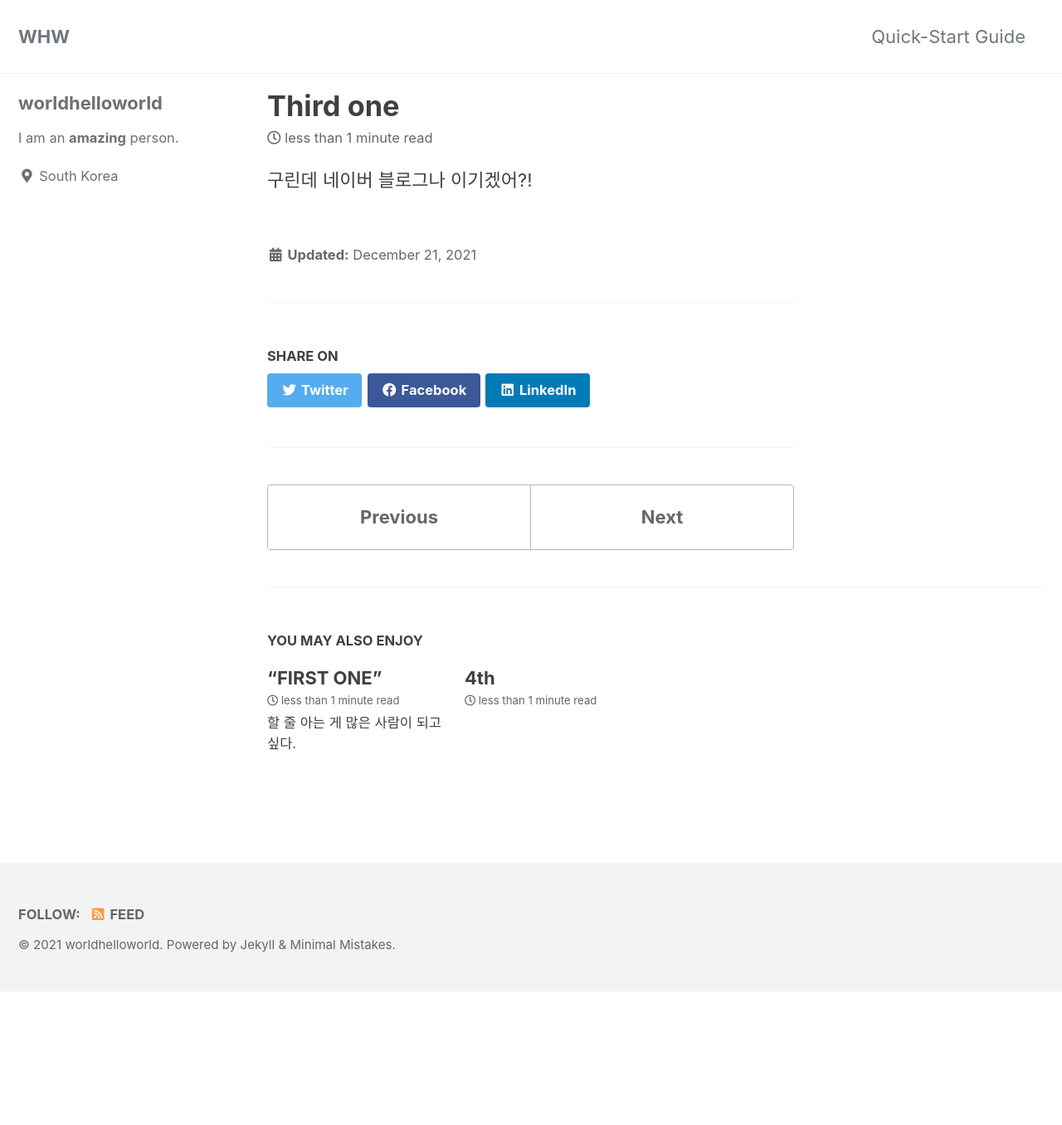
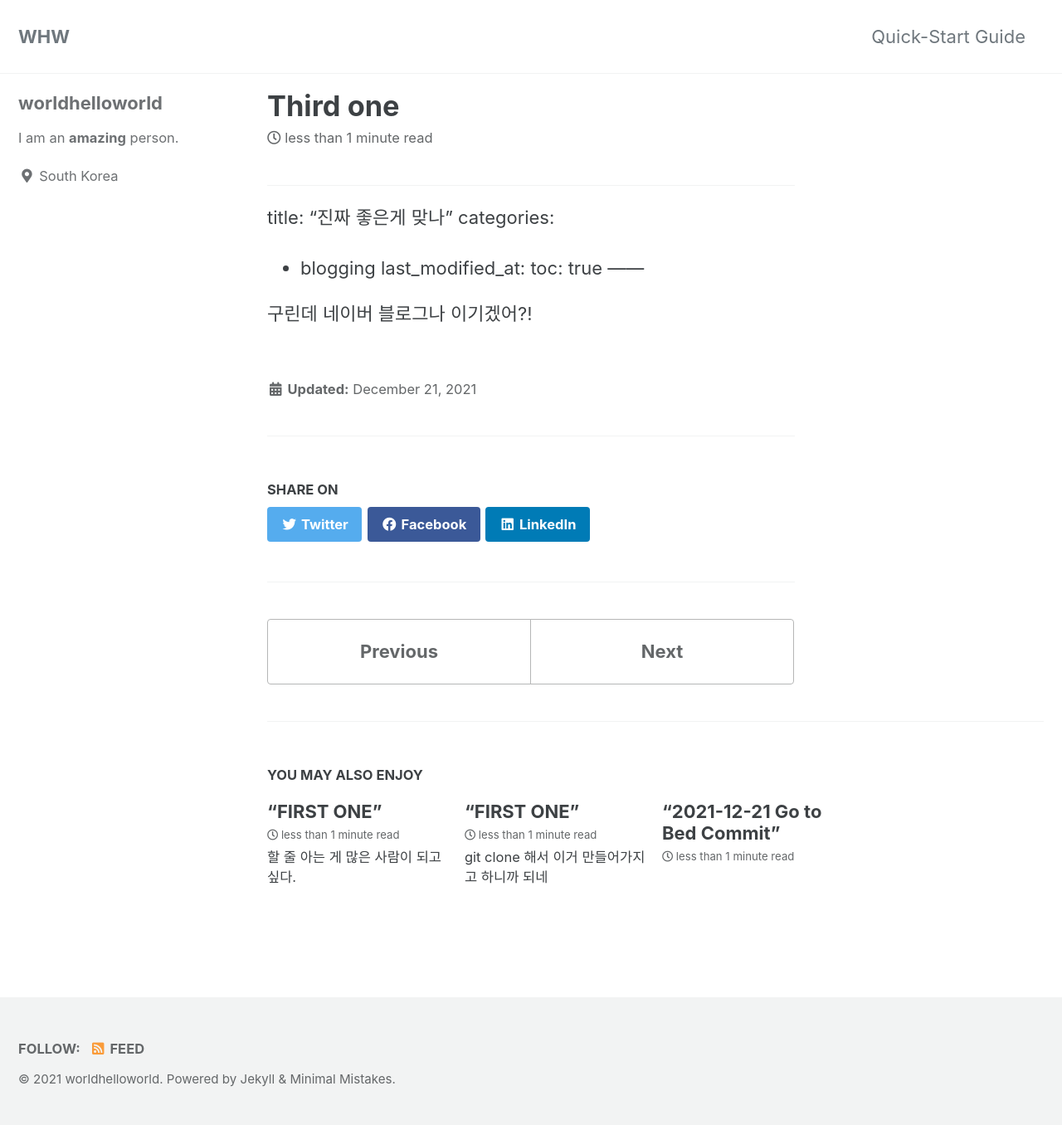
Before and after one commit to worldhelloworld/worldhelloworld.github.io, a Jekyll site: the page built from _posts/2021-12-21-Third one.md, in a window 1280 px wide. Shown: the whole page at 83% size. Built offline with Jekyll 4.4.1, drawn with Linux system fonts in a browser that asks for light colours; cached includes are drawn as plain includes; a file with an impossible date is left out; before the commit the page ends 1195 px from its top, so only the background shows below that.

Commit message:
20211221gotobed

```diff
--- a/_posts/2021-12-21-4th.md
+++ b/_posts/2021-12-21-4th.md
@@ -1,3 +1,10 @@
+---
+title: “2021-12-21 Go to Bed Commit”
+categories:
+- blogging
+last_modified_at:
+toc: true
+---
 ![pypet](https://user-images.githubusercontent.com/94824295/146944667-877e3ab5-e766-4c4a-b55c-fce6da95a9c6.png){: width="50%" height="50%"}
 
 파이썬의 원리를 쉽게 써보는 코딩.
--- a/_posts/2021-12-21-Second one.md
+++ b/_posts/2021-12-21-Second one.md
@@ -1,15 +1,9 @@
 ---
-title: "TITLE"
-excerpt: 이건 뭘까?
-
-categories: Blogging
-tags: github
-
+title: “FIRST ONE”
+categories:
+- blogging
+last_modified_at:
 toc: true
-toc_sticky: true
-
-date:
-last_modified_at:
 ---
 git clone 해서
 이거 만들어가지고
--- a/_posts/2021-12-21-Third one.md
+++ b/_posts/2021-12-21-Third one.md
@@ -1,5 +1,9 @@
 ---
-Title : "진짜 좋은게 맞나"
----
+title: "진짜 좋은게 맞나"
+categories:
+- blogging
+last_modified_at:
+toc: true
+------
 
 구린데 네이버 블로그나 이기겠어?!
```
